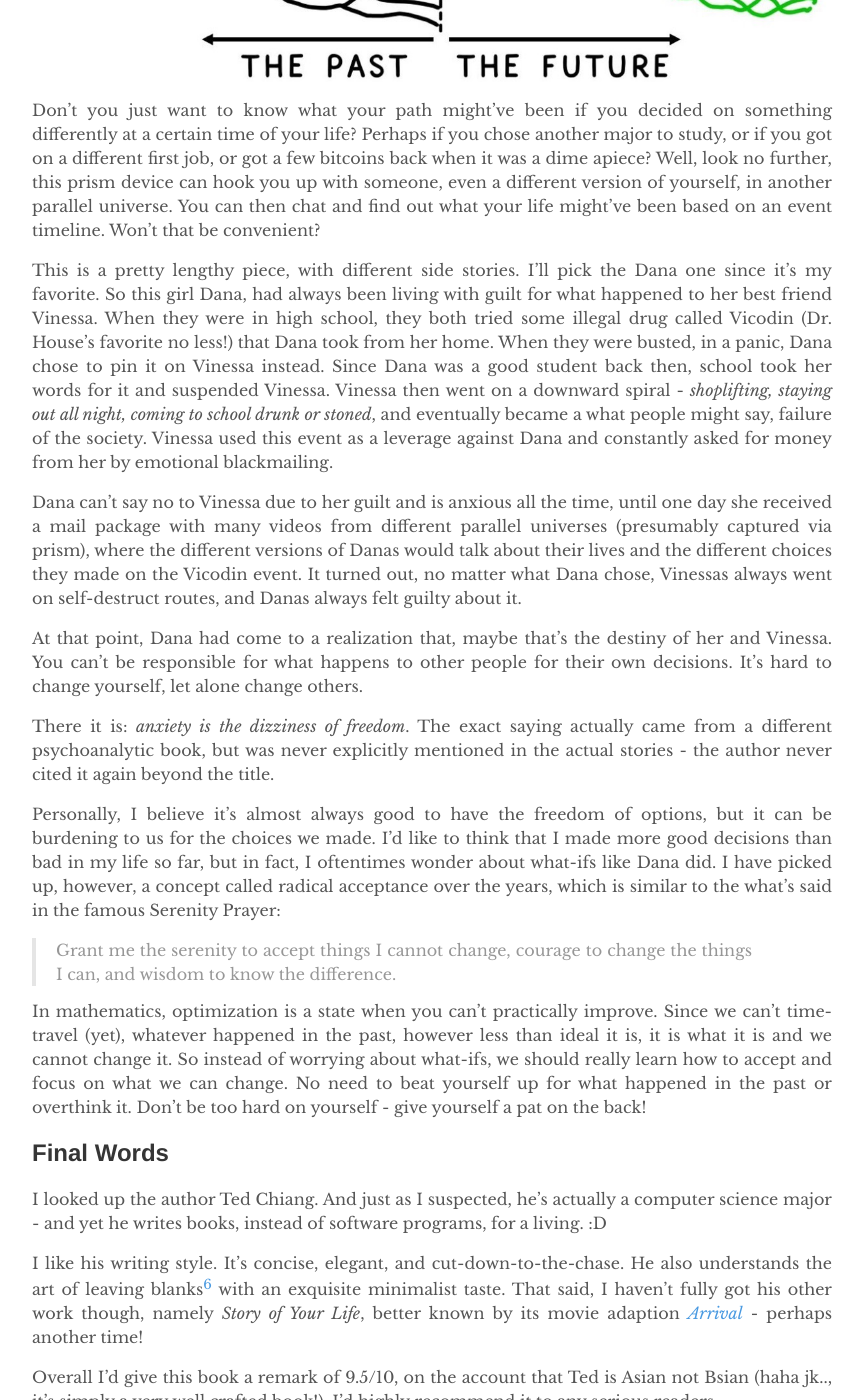
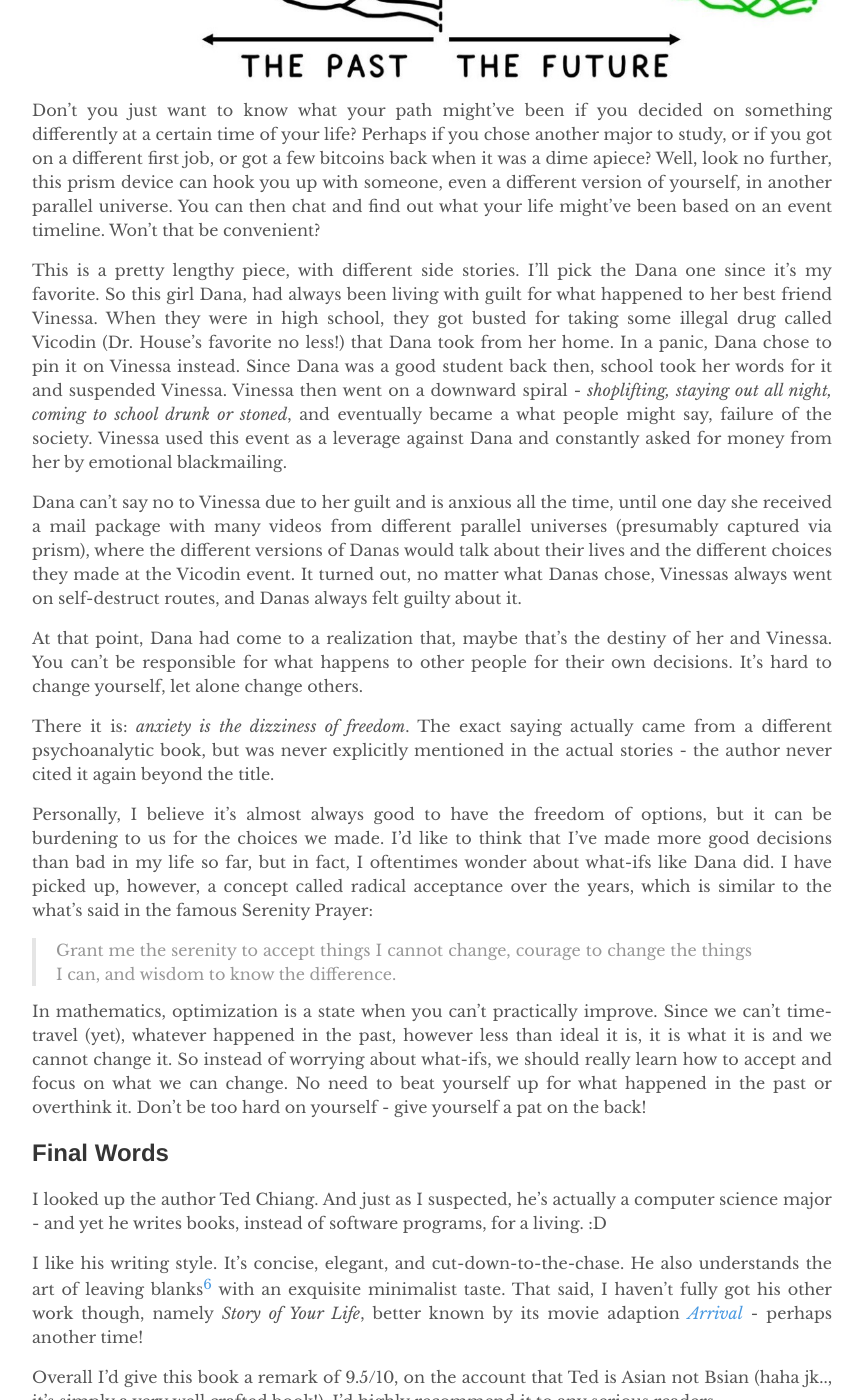
Before and after one commit to yuexiaofeng/yuexiaofeng.github.io, a Jekyll site: the page built from _posts/2024-12-21-exhalation.md, in a window 1280 px wide and 1400 px high, scrolled down 4776 px. Shown: the whole window, without its empty margins (208-1072 px from the left). Built offline with Jekyll 4.4.1, drawn with Linux system fonts in a browser that asks for light colours; some of the changed text lies outside the part shown.

Commit message:
one more pass of exhalation post

```diff
--- a/_posts/2024-12-21-exhalation.md
+++ b/_posts/2024-12-21-exhalation.md
@@ -76,15 +76,15 @@ This is what it's like for everyone of us in our current universe (can't remembe
 
 Don't you just want to know what your path might've been if you decided on something differently at a certain time of your life? Perhaps if you chose another major to study, or if you got on a different first job, or got a few bitcoins back when it was a dime apiece? Well, look no further, this prism device can hook you up with someone, even a different version of yourself, in another parallel universe. You can then chat and find out what your life might've been based on an event timeline. Won't that be convenient?
 
-This is a pretty lengthy piece, with different side stories. I'll pick the Dana one since it's my favorite. So this girl Dana, had always been living with guilt for what happened to her best friend Vinessa. When they were in high school, they both tried some illegal drug called Vicodin (Dr. House's favorite no less!) that Dana took from her home. When they were busted, in a panic, Dana chose to pin it on Vinessa instead. Since Dana was a good student back then, school took her words for it and suspended Vinessa. Vinessa then went on a downward spiral - *shoplifting, staying out all night, coming to school drunk or stoned*, and eventually became a what people might say, failure of the society. Vinessa used this event as a leverage against Dana and constantly asked for money from her by emotional blackmailing.
+This is a pretty lengthy piece, with different side stories. I'll pick the Dana one since it's my favorite. So this girl Dana, had always been living with guilt for what happened to her best friend Vinessa. When they were in high school, they got busted for taking some illegal drug called Vicodin (Dr. House's favorite no less!) that Dana took from her home. In a panic, Dana chose to pin it on Vinessa instead. Since Dana was a good student back then, school took her words for it and suspended Vinessa. Vinessa then went on a downward spiral - *shoplifting, staying out all night, coming to school drunk or stoned*, and eventually became a what people might say, failure of the society. Vinessa used this event as a leverage against Dana and constantly asked for money from her by emotional blackmailing.
 
-Dana can't say no to Vinessa due to her guilt and is anxious all the time, until one day she received a mail package with many videos from different parallel universes (presumably captured via prism), where the different versions of Danas would talk about their lives and the different choices they made on the Vicodin event. It turned out, no matter what Dana chose, Vinessas always went on self-destruct routes, and Danas always felt guilty about it.
+Dana can't say no to Vinessa due to her guilt and is anxious all the time, until one day she received a mail package with many videos from different parallel universes (presumably captured via prism), where the different versions of Danas would talk about their lives and the different choices they made at the Vicodin event. It turned out, no matter what Danas chose, Vinessas always went on self-destruct routes, and Danas always felt guilty about it.
 
 At that point, Dana had come to a realization that, maybe that's the destiny of her and Vinessa. You can't be responsible for what happens to other people for their own decisions. It's hard to change yourself, let alone change others.
 
 There it is: *anxiety is the dizziness of freedom*. The exact saying actually came from a different psychoanalytic book, but was never explicitly mentioned in the actual stories - the author never cited it again beyond the title.
 
-Personally, I believe it's almost always good to have the freedom of options, but it can be burdening to us for the choices we made. I'd like to think that I made more good decisions than bad in my life so far, but in fact, I oftentimes wonder about what-ifs like Dana did. I have picked up, however, a concept called radical acceptance over the years, which is similar to the what's said in the famous Serenity Prayer:
+Personally, I believe it's almost always good to have the freedom of options, but it can be burdening to us for the choices we made. I'd like to think that I've made more good decisions than bad in my life so far, but in fact, I oftentimes wonder about what-ifs like Dana did. I have picked up, however, a concept called radical acceptance over the years, which is similar to the what's said in the famous Serenity Prayer:
 
 > Grant me the serenity to accept things I cannot change, courage to change the things I can, and wisdom to know the difference.
 
```
Also changed, not shown: other parts of _posts/2024-12-21-exhalation.md (+8 -8 lines).
